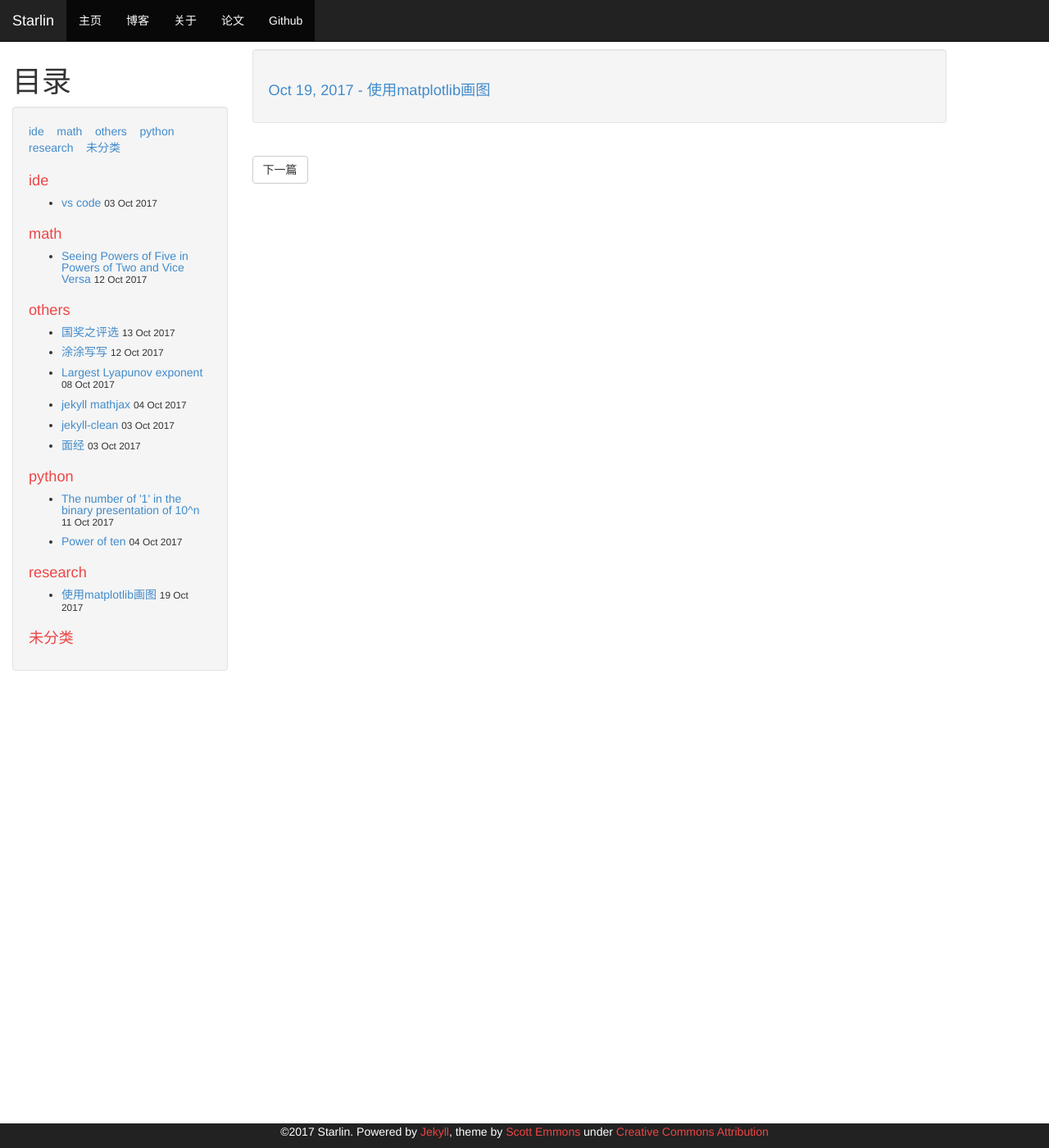
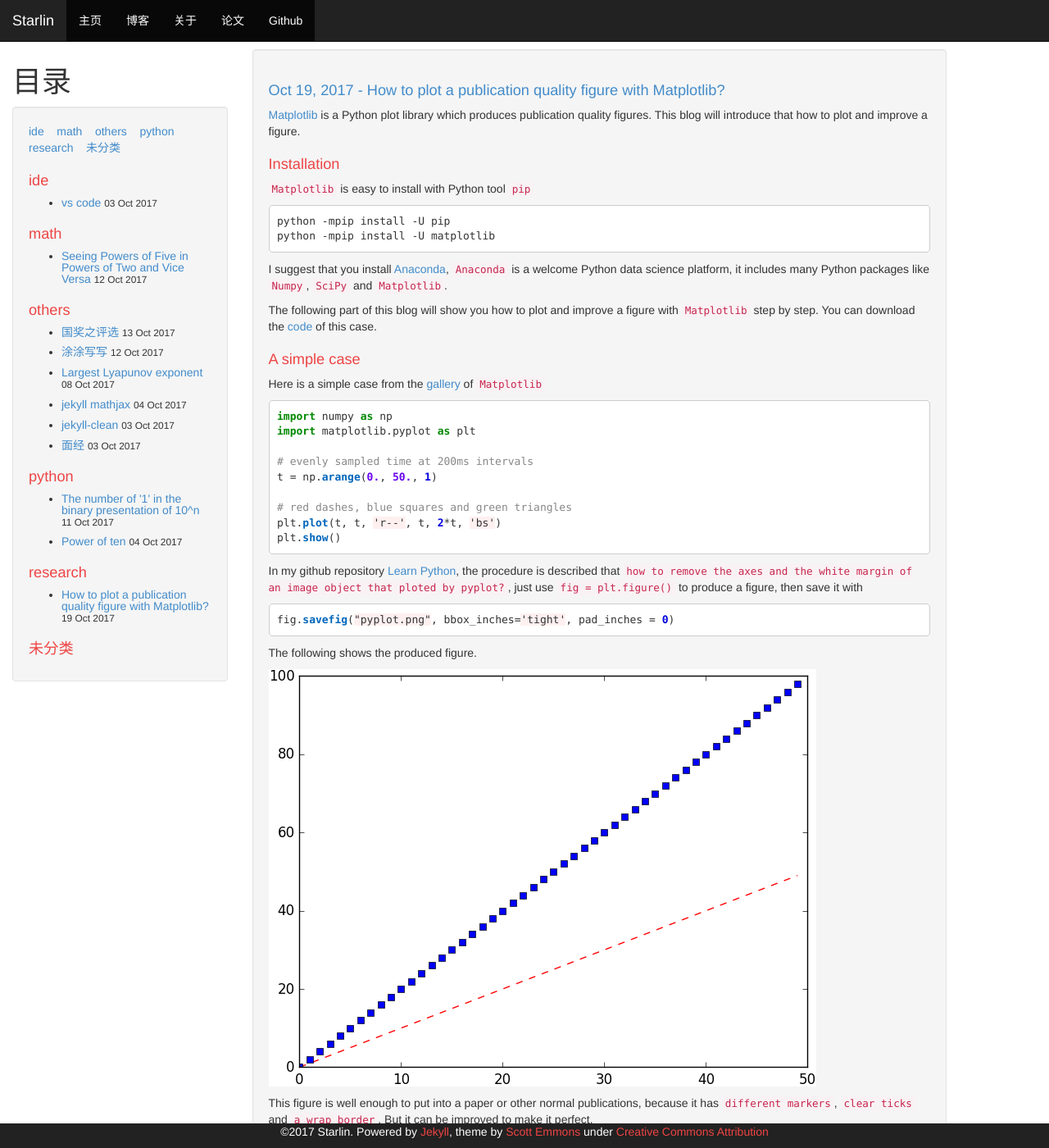
Before and after one commit to MrDongdongLin/MrDongdongLin.github.io, a Jekyll site: the page built from _posts/2017-10-19-matplotlib.md, in a window 1280 px wide and 1400 px high. Shown: the whole window at 82% size. Built offline with Jekyll 4.4.1, drawn with Linux system fonts in a browser that asks for light colours; formulas are drawn with MathJax 3; some of the changed text lies outside the part shown.

Commit message:
update matplotlib.md: main content is complete.

````diff
--- a/_posts/2017-10-19-matplotlib.md
+++ b/_posts/2017-10-19-matplotlib.md
@@ -1,10 +1,106 @@
 ---
 layout: post
-title: "使用matplotlib画图"
+title: "How to plot a publication quality figure with Matplotlib?"
 date: 2017-10-19 23:11:00 +0800
 comments: false
 category: research
 tag: matplotlib
 ---
 
-<!-- TODO -->
+[Matplotlib](http://matplotlib.org/) is a Python plot library which produces publication quality figures. This blog will introduce that how to plot and improve a figure.
+
+# Installation
+`Matplotlib` is easy to install with Python tool `pip`
+```python
+python -mpip install -U pip
+python -mpip install -U matplotlib
+```
+I suggest that you install [Anaconda](https://www.anaconda.com/download/), `Anaconda` is a welcome Python data science platform, it includes many Python packages like `Numpy`, `SciPy` and `Matplotlib`.
+
+The following part of this blog will show you how to plot and improve a figure with `Matplotlib` step by step. You can download the [code](https://mrdongdonglin.github.io/codes/matplotlib_case.py) of this case.
+
+# A simple case
+Here is a simple case from the [gallery](http://matplotlib.org/gallery/index.html) of `Matplotlib`
+```python
+import numpy as np
+import matplotlib.pyplot as plt
+
+# evenly sampled time at 200ms intervals
+t = np.arange(0., 50., 1)
+
+# red dashes, blue squares and green triangles
+plt.plot(t, t, 'r--', t, 2*t, 'bs')
+plt.show()
+```
+In my github repository [Learn Python](https://github.com/MrDongdongLin/Learn-Python), the procedure is described that `how to remove the axes and the white margin of an image object that ploted by pyplot?`, just use `fig = plt.figure()` to produce a figure, then save it with
+```python
+fig.savefig("pyplot.png", bbox_inches='tight', pad_inches = 0)
+```
+The following shows the produced figure.
+
+![matplotlib_1](https://mrdongdonglin.github.io/images/pyplot/matplotlib_1.png)
+
+This figure is well enough to put into a paper or other normal publications, because it has `different markers`, `clear ticks` and `a wrap border`. But it can be improved to make it perfect.
+
+# Improvement
+## Axis ticks
+Notice that the arrange of `t` is \\([0,50]\\), and the spacing between values is `1`, but the ticks on the figure is `10`. A more appropriate axis ticks can be set with
+```python
+ax.xaxis.set_major_locator(ticker.MultipleLocator(5.00))
+ax.xaxis.set_minor_locator(ticker.MultipleLocator(1.00))
+```
+Oh, you must create a subplot firstly
+```python
+ax = plt.subplot(111)
+```
+Now we have the following figure.
+
+![matplotlib_2](https://mrdongdonglin.github.io/images/pyplot/matplotlib_2.png)
+
+## TeX used format
+Default font of the figure is not fit with `TeX` font, if the text needs `TeX` font, the following command should be included.
+```python
+from matplotlib import rc
+rc('font',**{'family':'sans-serif','sans-serif':['Helvetica']})
+rc('text', usetex=True)
+```
+For clarity, you'd better add `label` and `legend` and set the `font size` of `label` and `ticks` with
+```python
+# Add label
+font = {'family': 'serif',
+        'color':  'black',
+        'size': 22}
+plt.xlabel(r'$m$', fontdict=font)
+plt.ylabel(r'$y$', fontdict=font)
+ax.tick_params(labelsize=18, colors='black',left='on')
+
+# Add legend
+plt.legend(loc = 'upper left',
+        labels = [r'$y=x$',r'$y=2\cdotx'],
+        fancybox = True,
+        shadow = True,
+        fontsize = 16)
+```
+Now we have a new figure.
+
+![matplotlib_3](https://mrdongdonglin.github.io/images/pyplot/matplotlib_3.png)
+
+## Add grid
+Last but not least, a `grid` should be added to make the figure more accuracy,
+```python
+ax.set_axisbelow(True) # Set grid below the figure border when the grid's color is not black.
+plt.grid(which='both', linewidth=1, color='gray')
+```
+The purpose that setting `kwargs` `linewidth` and `color` is to make a soft vision when you put it into a `pdf` file. If you use the default color `black`, when we zoom in the `pdf`, it will be like this
+
+![zoom-in](https://mrdongdonglin.github.io/images/pyplot/matplotlib_clear.png)
+
+If we zoom out, guess what happend?
+
+![zoom-out](https://mrdongdonglin.github.io/images/pyplot/matplotlib_mohu.png)
+
+It looks sharply! So a soft vision is quite important, too.
+
+The final version of our figure is
+
+![matplotlib_4](https://mrdongdonglin.github.io/images/pyplot/matplotlib_4.png)
````
Also changed, not shown: codes/matplotlib_case.py (added, +37 -0 lines), images/pyplot/matplotlib_1.png (added), images/pyplot/matplotlib_2.png (added), images/pyplot/matplotlib_3.png (added), images/pyplot/matplotlib_4.png (added), images/pyplot/matplotlib_clear.png (added), images/pyplot/matplotlib_mohu.png (added).
